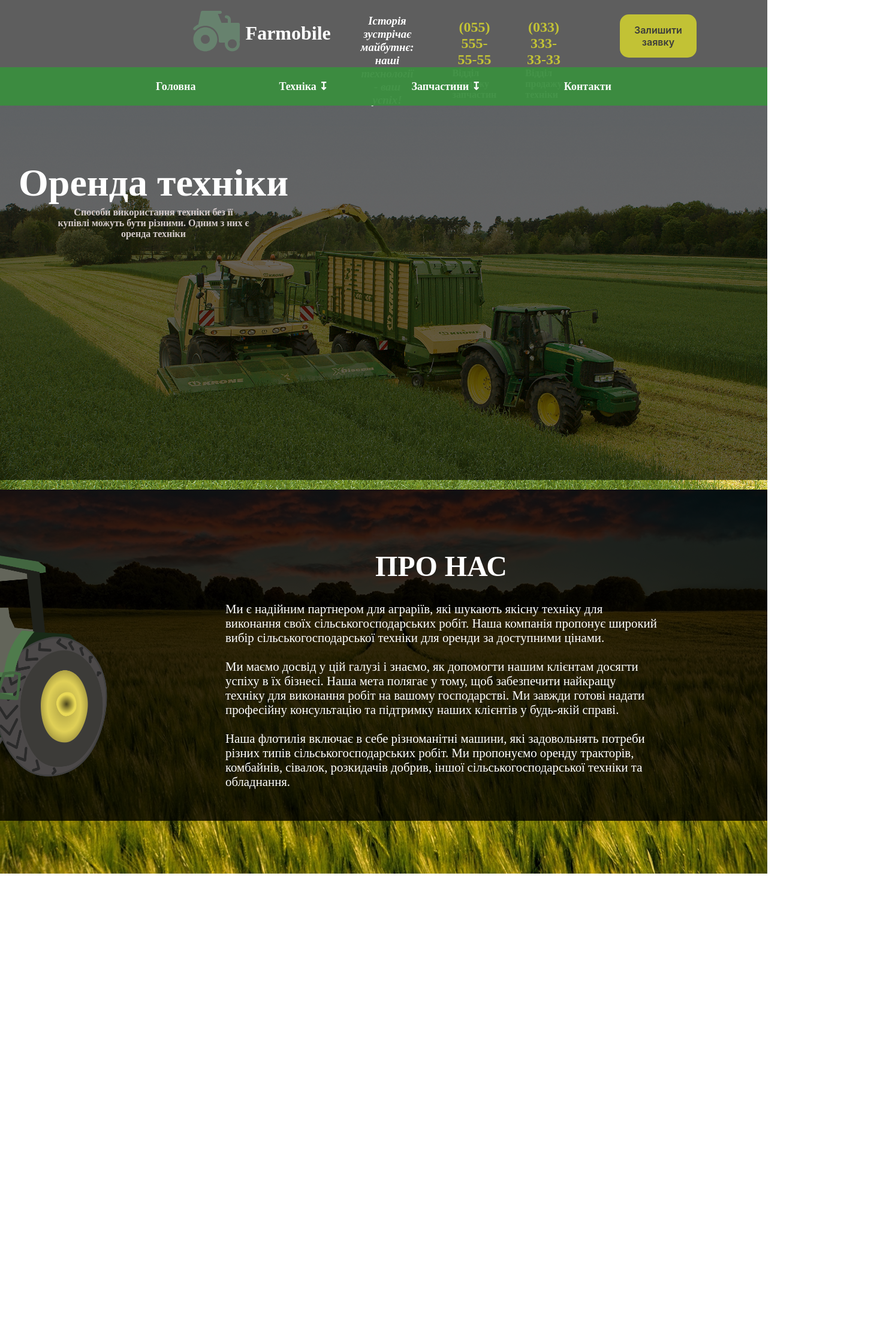
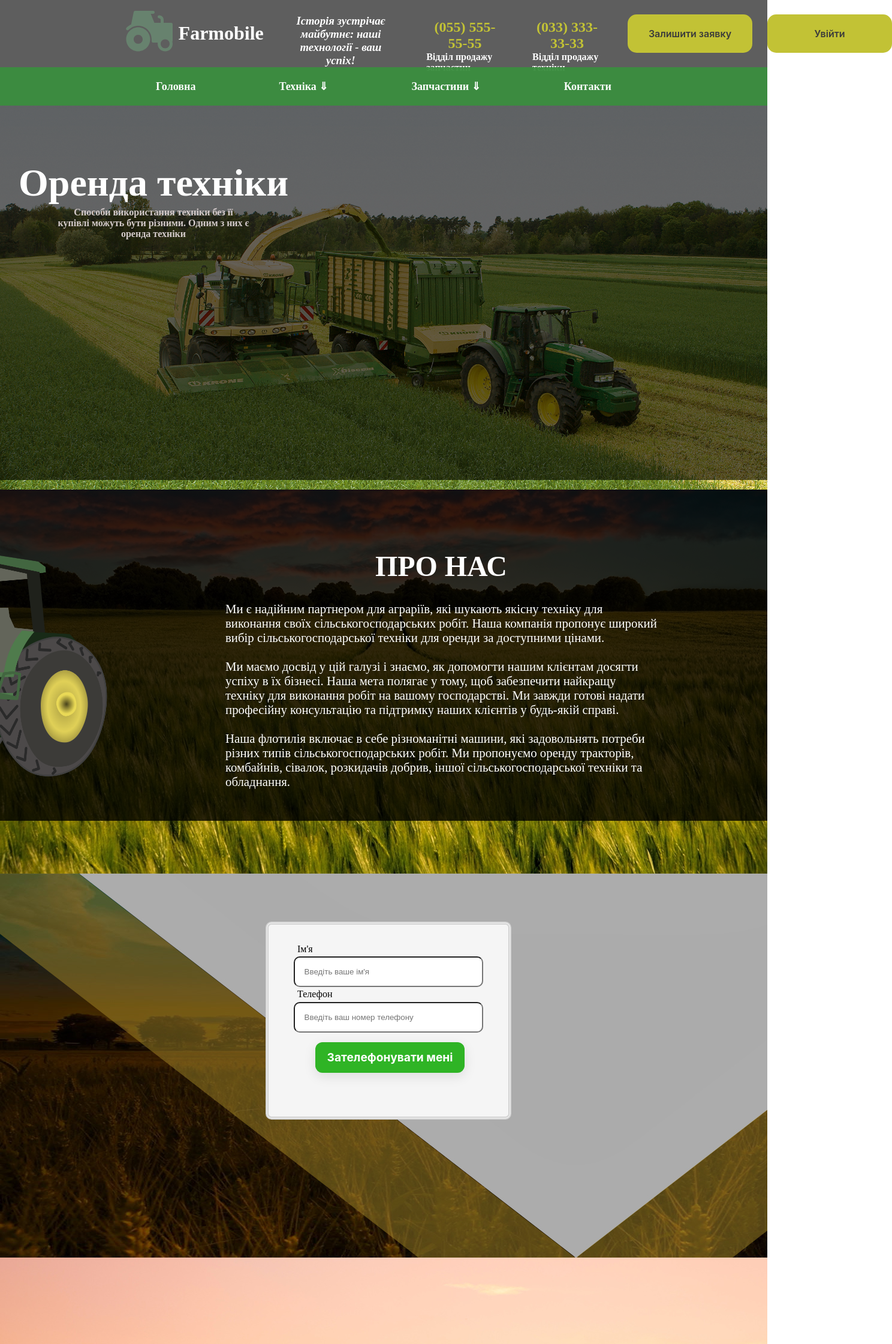
Before and after one commit to vShevtsov1/farmobile-fe, a React (Create React App) app: page /main in a window 1280 px wide. Shown: the top 2240 px of the page at 60% size, 1488 px wide, since content can reach past the window. Before the commit the page ends 1460 px from the top, so only its background shows below. Built offline with nearby package versions, Linux system fonts and the light colour scheme.

Commit message:
added a question.js

```diff
--- a/src/App.js
+++ b/src/App.js
@@ -10,6 +10,8 @@ import Navigation from "./main-page-service/components/navigation";
 import RentComponent from "./main-page-service/components/rentComponent";
 import Header from "./main-page-service/components/header";
 import MainPage from "./main-page-service/components/mainPage";
+import Question from "./main-page-service/components/question";
+import Footer from "./main-page-service/components/footer";
 
 
 
@@ -29,6 +31,8 @@ function App() {
             <Route path="/rent" element={<RentComponent/>}/>
             <Route path="/header" element={<Header/>}/>
             <Route path="/main" element={<MainPage/>}/>
+            <Route path="/question" element={<Question/>}/>
+            <Route path="/footer" element={<Footer/>}/>
           </Routes>
         </BrowserRouter>
 
--- /dev/null
+++ b/src/main-page-service/components/footer.js
@@ -0,0 +1,14 @@
+import "../stylesheets/footer.css"
+
+
+const Question = () => {
+    return (
+
+        <footer>
+
+        </footer>
+
+    )
+}
+
+export default Question;
--- a/src/main-page-service/components/header.js
+++ b/src/main-page-service/components/header.js
@@ -1,5 +1,6 @@
 import "../stylesheets/header.css"
 import { ReactComponent as Logo } from '../images/farm-machine-tractor-vehicle-svgrepo-com.svg';
+import {Link} from "react-router-dom";
 
 const Header = () => {
     return (
@@ -25,10 +26,14 @@ const Header = () => {
                         <h2>(033) 333-33-33</h2>
                         <h4>Відділ продажу техніки</h4>
                     </div>
-                    <div className='leaveRequest-button-container'>
-                        <button className='leaveRequest-button' type='submit'>Залишити заявку</button>
-                    </div>
                 </div>
+                <div className='leaveRequest-button-container'>
+                    <button className='leaveRequest-button' style={{marginRight: 25 }} type='submit'>Залишити заявку</button>
+                    <Link to='/'>
+                    <button className='leaveRequest-button' type='submit'>Увійти</button></Link>
+                </div>
+
+
             </div>
         </header>
     )
--- a/src/main-page-service/components/mainPage.js
+++ b/src/main-page-service/components/mainPage.js
@@ -3,12 +3,16 @@ import Navigation from "./navigation";
 import RentComponent from "./rentComponent";
 import About from "./about";
 import "../stylesheets/mainPage.css"
+import Question from "./question";
+import Footer from "./footer";
 const MainPage = () => {
     return (<div className={"main-page-container"} >
         <Header/>
         <Navigation/>
         <RentComponent/>
         <About/>
+        <Question/>
+        <Footer/>
     </div>)
 }
 export default MainPage;
--- a/src/main-page-service/components/navigation.js
+++ b/src/main-page-service/components/navigation.js
@@ -6,7 +6,7 @@ const Navigation = () => {
             <div className="navigation-menu">
                     <a href="#">Головна</a>
                 <div className="dropdown-menu">
-                    <a href="#">Техніка ↧</a>
+                    <a href="#">Техніка ⇓</a>
                     <div className="additional-menu-technique">
                         <a href="#">Вживана техніка</a>
                         <a href="#">Глибокорозпушувачі</a>
@@ -23,7 +23,7 @@ const Navigation = () => {
 
 
                 <div className="dropdown-menu">
-                    <a href="#">Запчастини ↧</a>
+                    <a href="#">Запчастини ⇓</a>
                     <div className="additional-menu-technique">
                         <a href="#">Сидіння тракторні</a>
 
--- /dev/null
+++ b/src/main-page-service/components/question.js
@@ -0,0 +1,22 @@
+import "../stylesheets/question.css"
+
+
+const Question = () => {
+    return (
+
+        <div className='question-container'>
+                <form className='questionForm'>
+                    <div className='ddd'>
+                        <label htmlFor='name'>Ім'я</label>
+                        <input required='true' placeholder="Введіть ваше ім'я" id = "name" name = "name"/>
+                        <label htmlFor='name'>Телефон</label>
+                        <input required='true' placeholder="Введіть ваш номер телефону" id = "name" name = "name"/>
+                        <button className='button-phone-me' type='submit'>Зателефонувати мені</button>
+                    </div>
+                </form>
+        </div>
+
+    )
+}
+
+export default Question;
--- /dev/null
+++ b/src/main-page-service/stylesheets/footer.css
@@ -0,0 +1,13 @@
+footer{
+    width: 100%;
+
+    background-image: url("../images/Fields_Sunrises_and_sunsets_Tractor_525805_1920x1080.jpg");
+    height: 40rem;
+    z-index: 4;
+    display: flex;
+    justify-content: center;
+    backdrop-filter: blur(5px);
+
+
+
+}
--- a/src/main-page-service/stylesheets/header.css
+++ b/src/main-page-service/stylesheets/header.css
@@ -5,8 +5,13 @@ header{
     z-index: 3;
 }
 .header-container{
-    padding: 0.5rem 20rem;
+    padding-top: 0.5rem;
     display: flex;
+    max-width: 94rem;
+    width: 100%;
+    margin: 0;
+    padding-left: 13rem;
+
 }
 svg{
     fill: rgb(103, 130, 110);;
@@ -36,7 +41,7 @@ svg:not(:root) {
 
 }
 .main-phrase{
-    width: 13rem;
+    width: 14rem;
     margin-left: 3rem;
 
 }
@@ -48,18 +53,18 @@ svg:not(:root) {
 }
 .call-service{
     display: flex;
-    width: 50rem;
+    width: 26rem;
     margin-left: 4rem;
 }
 .first-telef-number{
     margin-top: 1.5rem;
 }
-.first-telef-number h2{
+.call-service h2{
     color: #c2c235;
     margin: 0;
     text-align: center;
 }
-.first-telef-number h4{
+.call-service h4{
     color: white;
     margin: 0;
 
@@ -68,22 +73,17 @@ svg:not(:root) {
     margin-top: 1.5rem;
     margin-left: 3rem;
 }
-.second-telef-number h2{
-    color: #c2c235;
-    margin: 0;
-    text-align: center;
-}
-.second-telef-number h4{
-    color: white;
-    margin: 0;
+
+
+.leaveRequest-button-container{
+    height: 4rem;
+    margin-top: 1rem;
+    margin-left: 2.7rem;
+    display: flex;
+    width: 30rem;
 
 }
 
-.leaveRequest-button-container{
-    height: 5rem;
-    margin-top: 1rem;
-    margin-left: 6rem;
-}
 
 .leaveRequest-button {
     background-color: #c2c235;
@@ -110,8 +110,10 @@ svg:not(:root) {
     user-select: none;
     -webkit-user-select: none;
     touch-action: manipulation;
-    width: 100%;
+    width: 13rem;
+    height: 100%;
     will-change: transform;
+
 
 }
 
--- /dev/null
+++ b/src/main-page-service/stylesheets/question.css
@@ -0,0 +1,78 @@
+.question-container{
+    width: 100%;
+    background-color: #ffffff;
+    background-image: url("../images/for_question.jpg");
+    height: 40rem;
+    z-index: 4;
+    display: flex;
+    justify-content: center;
+
+
+
+
+}
+.questionForm{
+    border: thick double lightgray;
+    border-radius: 10px;
+    width: 25rem;
+    height: 20rem;
+    display: flex;
+    flex-direction: column;
+    background-color: whitesmoke;
+    margin-top: 5rem;
+    margin-left: 1rem;
+
+}
+.ddd{
+    margin: 2rem 0;
+}
+.questionForm input{
+    margin: 0.2rem 2.6rem;
+    padding: 1rem;
+
+    border-radius: 10px;
+    width: 70%;
+    display: flex;
+    justify-content: center;
+
+}
+.questionForm label{
+    text-align: left;
+    padding:  0;
+    color: black;
+    font-family: cursive;
+    margin-left: 3rem;
+}
+.button-phone-me {
+    align-items: center;
+    background-color: #2fb425;
+    border-radius: 12px;
+    box-shadow: transparent 0 0 0 3px,rgba(18, 18, 18, .1) 0 6px 20px;
+    box-sizing: border-box;
+    color: #ffffff;
+    cursor: pointer;
+    display: flex;
+    flex: 1 1 auto;
+    font-family: Inter,sans-serif;
+    font-size: 1.2rem;
+    font-weight: 700;
+    justify-content: center;
+    line-height: 1;
+    margin: 1rem 4.9rem;
+
+    outline: none;
+    padding: 1rem 1.2rem;
+    text-align: center;
+    text-decoration: none;
+    transition: box-shadow .2s,-webkit-box-shadow .2s;
+    white-space: nowrap;
+    border: 0;
+    user-select: none;
+    -webkit-user-select: none;
+    touch-action: manipulation;
+
+}
+
+.button-phone-me:hover {
+    box-shadow: #121212 0 0 0 3px, transparent 0 0 0 0;
+}
```
Also changed, not shown: src/main-page-service/images/Fields_Sunrises_and_sunsets_Tractor_525805_1920x1080.jpg (added), src/main-page-service/images/for_question.jpg (added).
